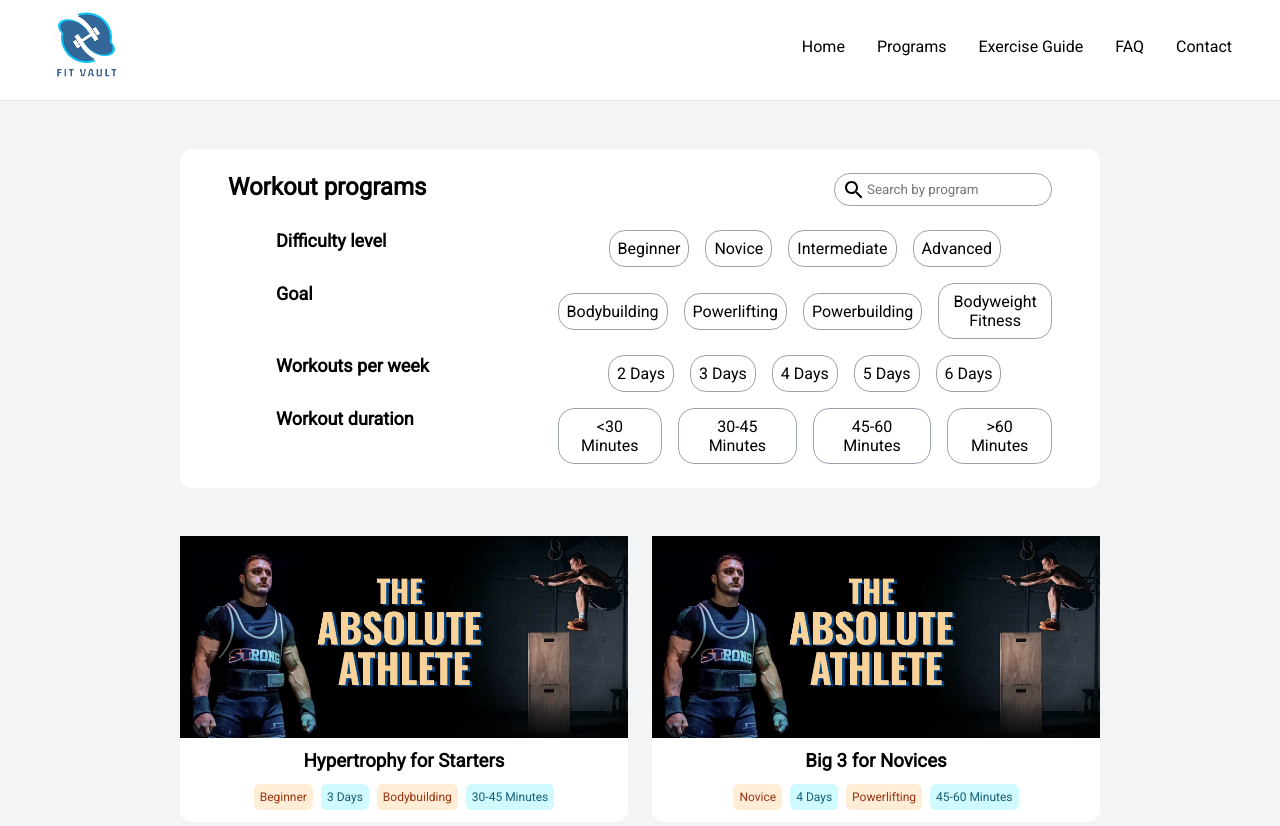
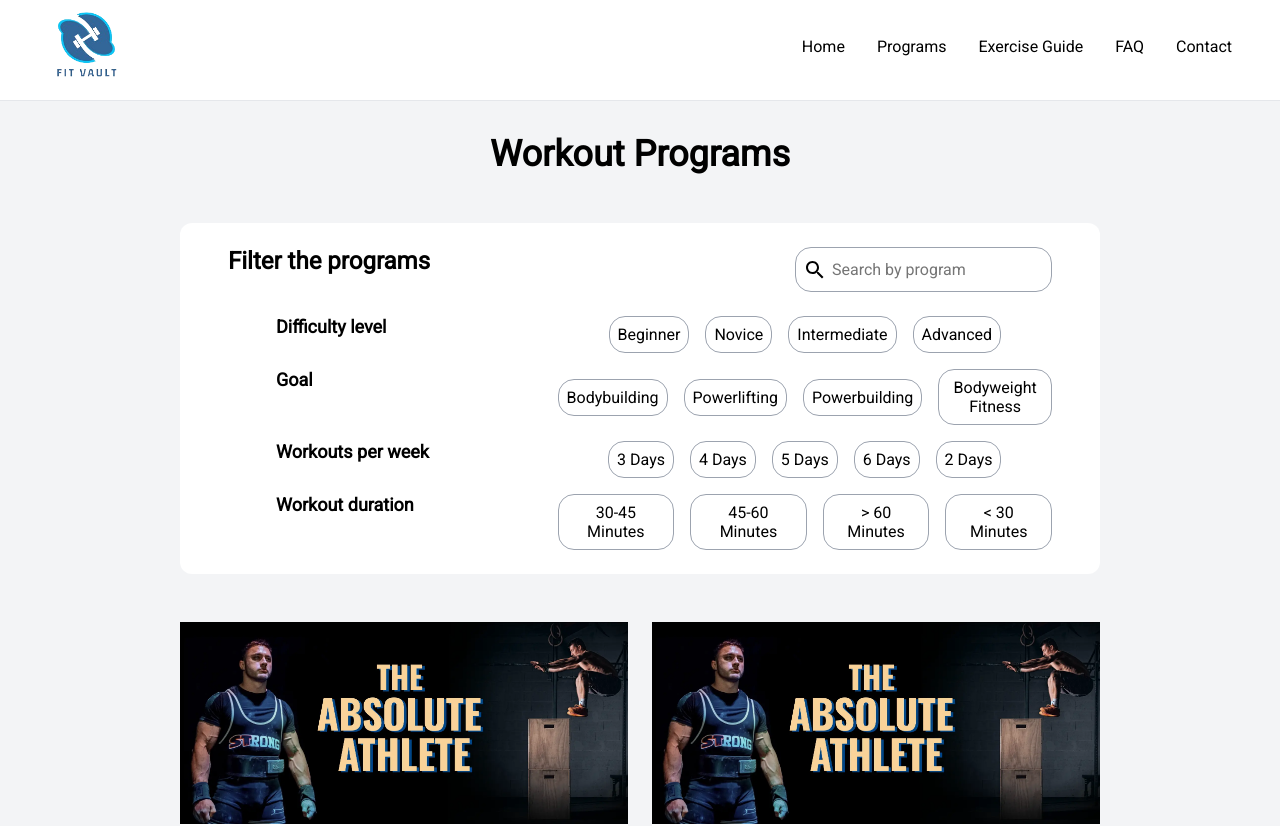
Before and after one commit to robert-juru/fit-vault, a React (Vite) app: page / in a window 1280 px wide. Shown: the top 826 px of the page. Built offline with nearby package versions, Linux system fonts and the light colour scheme.

Commit message:
refactor: initial design of Programs page

```diff
--- a/src/components/Header/Header.jsx
+++ b/src/components/Header/Header.jsx
@@ -7,7 +7,6 @@
       <header>
         <nav>
           <ul className={styles.header}>
-            {/* <h1> */}
               <a href="">
                 <img
                   className={styles.logoImage}
@@ -15,7 +14,6 @@
                   alt="fit vault logo"
                 />
               </a>
-            {/* </h1> */}
             <div className={styles.navLinks}>
               <li>
                 <a href=""></a>
--- a/src/components/Header/header.module.scss
+++ b/src/components/Header/header.module.scss
@@ -1,17 +1,17 @@
+@import "/src/index.scss";
+
 .header {
-    display:flex;
-    justify-content: space-between;
-    padding:8px 48px;
+  display: flex;
+  justify-content: space-between;
+  padding: 8px 48px;
 }
 
 .logoImage {
-    height:72px;
+  height: 72px;
 }
 
 .navLinks {
-    display:flex;
-    align-items: center;
-    justify-content: center;
-    gap:32px;
-    font-size:16px;
+  @include flex-center;
+  gap: 32px;
+  font-size: 16px;
 }
--- a/src/components/ProgramsPage/ProgramsList/programCard.module.scss
+++ b/src/components/ProgramsPage/ProgramsList/programCard.module.scss
@@ -1,3 +1,5 @@
+@import "/src/index.scss";
+
 .card {
   max-width: 500px;
   display: flex;
@@ -35,10 +37,8 @@
 }
 
 .cardDescription {
-  display: flex;
-  flex-wrap:wrap;
-  justify-content: center;
-  align-items: center;
-  gap:8px;
-  font-size:12px;
+  @include flex-center;
+  flex-wrap: wrap;
+  gap: 8px;
+  font-size: 12px;
 }
--- a/src/components/ProgramsPage/ProgramsList/programs.jsx
+++ b/src/components/ProgramsPage/ProgramsList/programs.jsx
@@ -1,4 +1,3 @@
-
 const programs = [
   {
     programImage: "./program-image-placeholder.webp",
--- a/src/components/ProgramsPage/ProgramsPage.jsx
+++ b/src/components/ProgramsPage/ProgramsPage.jsx
@@ -9,6 +9,7 @@
       <Header />
       <main className={styles.mainContainer}>
         <div>
+          <h1 className={styles.pageHeader}>Workout Programs</h1>
           <WorkoutFilter />
           <ProgramsList/>
         </div>
--- /dev/null
+++ b/src/components/ProgramsPage/WorkoutFilter/Filters.jsx
@@ -0,0 +1,43 @@
+import styles from "./workoutFilter.module.scss";
+import programs from "../ProgramsList/programs";
+
+const Filters = () => {
+  const getUniqueFilterValues = (key) => {
+    return [...new Set(programs.map((program) => program[key]))];
+  };
+  const difficulties = getUniqueFilterValues("difficulty");
+  const goals = getUniqueFilterValues("goal");
+  const workoutsPerWeek = getUniqueFilterValues("workoutsPerWeek");
+  const workoutsDuration = getUniqueFilterValues("workoutDuration");
+
+  return (
+    <div className={styles.filtersContainer}>
+      <h3 className={styles.filterHeader}>Difficulty level</h3>
+      <ul>
+        {difficulties.map((difficulty, index) => (
+          <li key={index}>{difficulty}</li>
+        ))}
+      </ul>
+      <h3 className={styles.filterHeader}>Goal</h3>
+      <ul>
+        {goals.map((goal, index) => (
+          <li key={index}>{goal}</li>
+        ))}
+      </ul>
+      <h3 className={styles.filterHeader}>Workouts per week</h3>
+      <ul>
+        {workoutsPerWeek.map((workout, index) => (
+          <li key={index}>{workout}</li>
+        ))}
+      </ul>
+      <h3 className={styles.filterHeader}>Workout duration</h3>
+      <ul className={styles.lastFilter}>
+        {workoutsDuration.map((duration, index) => (
+          <li key={index}>{duration}</li>
+        ))}
+      </ul>
+    </div>
+  );
+};
+
+export default Filters;
--- /dev/null
+++ b/src/components/ProgramsPage/WorkoutFilter/SearchBar.jsx
@@ -0,0 +1,18 @@
+import styles from "./workoutFilter.module.scss";
+import SearchIcon from "@mui/icons-material/Search";
+
+const SearchBar = () => {
+  return (
+    <div className={styles.workoutProgramsContainer}>
+      <h2>Filter the programs</h2>
+      <div className={styles.searchContainer}>
+        <SearchIcon sx={{ position: "absolute", marginLeft: "8px" }} />
+        <form>
+          <input type="search" placeholder="Search by program" />
+        </form>
+      </div>
+    </div>
+  );
+};
+
+export default SearchBar;
--- a/src/components/ProgramsPage/WorkoutFilter/WorkoutFilter.jsx
+++ b/src/components/ProgramsPage/WorkoutFilter/WorkoutFilter.jsx
@@ -1,47 +1,12 @@
 import styles from "./workoutFilter.module.scss";
-import SearchIcon from "@mui/icons-material/Search";
+import SearchBar from "./SearchBar";
+import Filters from "./Filters";
 
 const WorkoutFilter = () => {
   return (
     <section className={styles.container}>
-      <div className={styles.workoutProgramsContainer}>
-        <h2>Workout programs</h2>
-        <div className={styles.searchContainer}>
-          <SearchIcon sx={{ position: "absolute", marginLeft: "8px" }} />
-          <input type="search" placeholder="Search by program" />
-        </div>
-      </div>
-      <div className={styles.filtersContainer}>
-        <h3 className={styles.filterHeader}>Difficulty level</h3>
-        <ul>
-          <li>Beginner</li>
-          <li>Novice</li>
-          <li>Intermediate</li>
-          <li>Advanced</li>
-        </ul>
-        <h3 className={styles.filterHeader}>Goal</h3>
-        <ul>
-          <li>Bodybuilding</li>
-          <li>Powerlifting</li>
-          <li>Powerbuilding</li>
-          <li>Bodyweight Fitness</li>
-        </ul>
-        <h3 className={styles.filterHeader}>Workouts per week</h3>
-        <ul>
-          <li>2 Days</li>
-          <li>3 Days</li>
-          <li>4 Days</li>
-          <li>5 Days</li>
-          <li>6 Days</li>
-        </ul>
-        <h3 className={styles.filterHeader}>Workout duration</h3>
-        <ul className={styles.lastFilter}>
-          <li> &lt;30 Minutes </li>
-          <li>30-45 Minutes</li>
-          <li>45-60 Minutes</li>
-          <li>&gt;60 Minutes</li>
-        </ul>
-      </div>
+      <SearchBar />
+      <Filters />
     </section>
   );
 };
--- a/src/components/ProgramsPage/WorkoutFilter/workoutFilter.module.scss
+++ b/src/components/ProgramsPage/WorkoutFilter/workoutFilter.module.scss
@@ -1,3 +1,5 @@
+@import "/src/index.scss";
+
 .container {
   background-color: white;
   display: flex;
@@ -29,33 +31,33 @@
 input {
   border: 1px solid #9ca3af;
   border-radius: 16px;
-  padding: 8px 32px;
+  padding: 12px 36px;
   max-width: 300px;
   color: #374151;
+  font-size: 16px;
 }
 
 ul {
-  display: flex;
-  justify-content: center;
-  align-items: center;
+  @include flex-center;
   margin-bottom: 16px;
   gap: 16px;
+  > li {
+    @include flex-center;
+    border: 1px solid #9ca3af;
+    border-radius: 16px;
+    padding: 8px;
+    text-align: center;
+  }
+  > li:hover {
+    cursor: pointer;
+  }
 }
 
 .lastFilter {
   margin-bottom: 0px;
 }
 
-ul > li {
-  border: 1px solid #9ca3af;
-  border-radius: 16px;
-  padding: 8px;
-  display: flex;
-  justify-content: center;
-  align-items: center;
-  text-align: center;
-}
 .filterHeader {
   padding-left: 48px;
-  font-size:18px;
+  font-size: 18px;
 }
--- a/src/components/ProgramsPage/programsPage.module.scss
+++ b/src/components/ProgramsPage/programsPage.module.scss
@@ -1,4 +1,4 @@
-@import "../../index.scss";
+@import "/src/index.scss";
 
 .pageContainer {
   display:grid;
@@ -11,3 +11,10 @@
   border-top: $main-border-top;
   padding: 0px 180px;
 }
+
+.pageHeader {
+  text-align:center;
+  font-weight: bold;
+  margin-top:32px;
+  font-size:36px;
+}
--- a/src/index.scss
+++ b/src/index.scss
@@ -1,5 +1,10 @@
 $main-bgcolor: #f3f4f6;
 $main-border-top: 1px solid #e5e7eb;
+@mixin flex-center {
+  display: flex;
+  justify-content: center;
+  align-items: center;
+}
 
 * {
   box-sizing: border-box;
@@ -8,7 +13,8 @@
   font-family: "Roboto";
 }
 
-html, body {
+html,
+body {
   height: 100%;
 }
 
```
